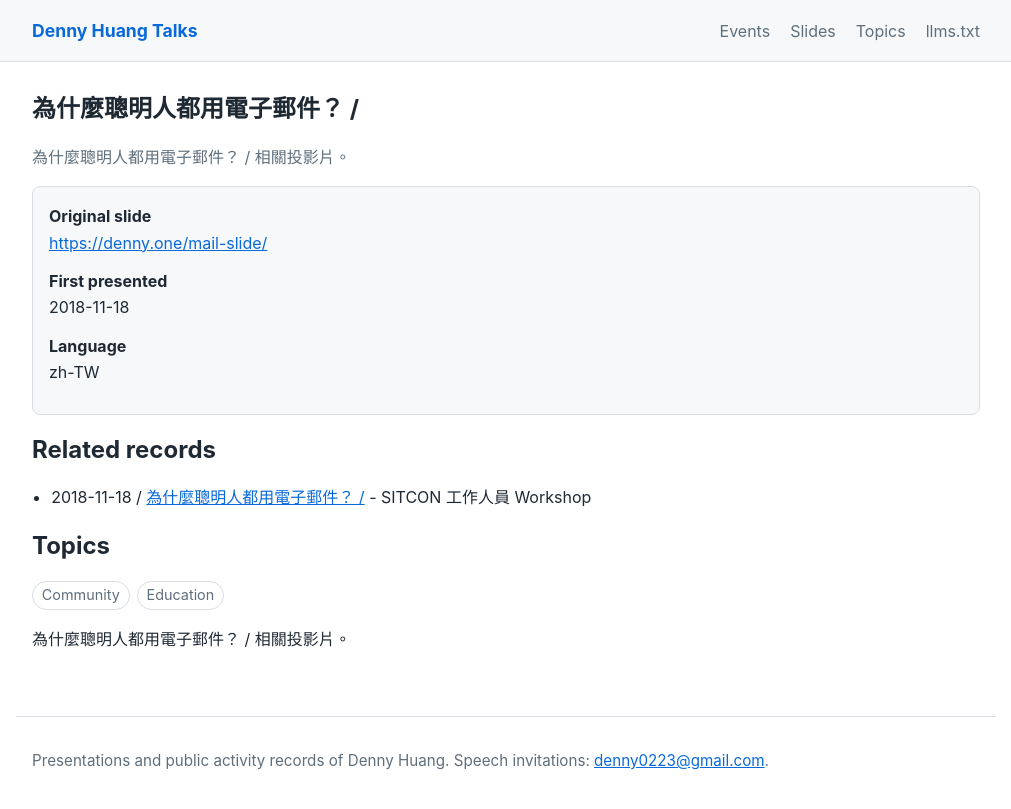
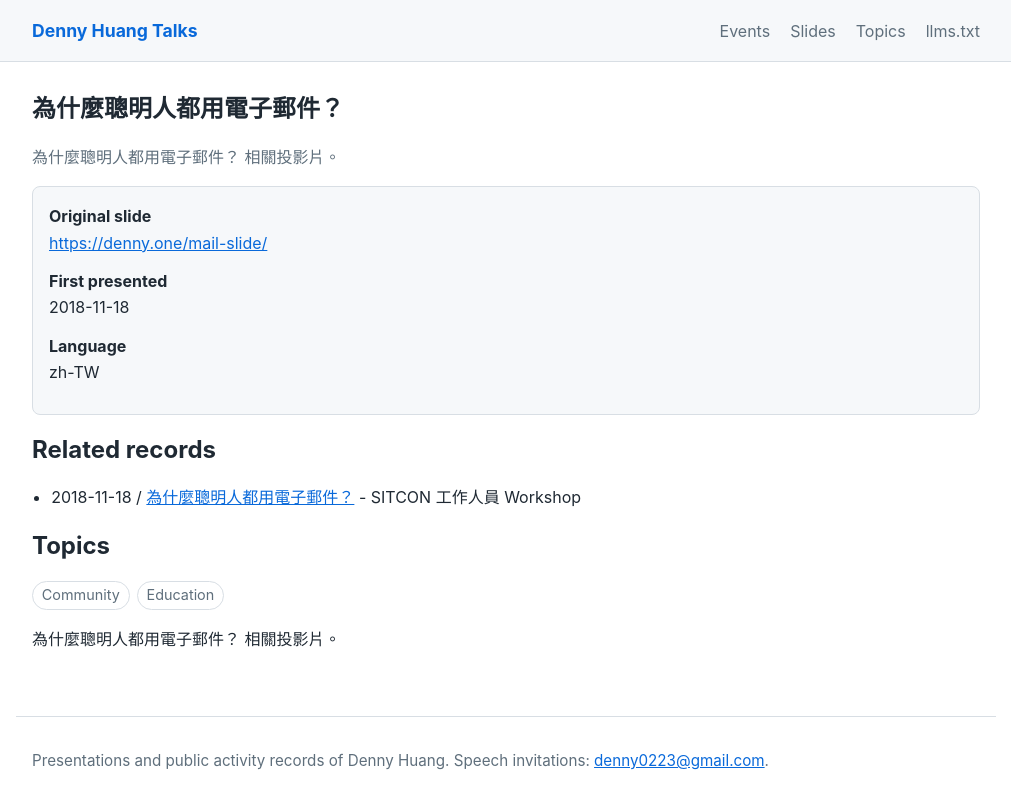
Before and after one commit to denny0223/talks, a Jekyll site: the page built from _slides/mail-slide.md, in a window 1280 px wide. Shown: the top 809 px of the page, without its empty margins (134-1145 px from the left). Built offline with Jekyll 4.4.1, drawn with Linux system fonts in a browser that asks for light colours.

Commit message:
fix: clean migrated trailing slash artifacts

```diff
--- a/_slides/mail-slide.md
+++ b/_slides/mail-slide.md
@@ -1,7 +1,7 @@
 ---
-title: "為什麼聰明人都用電子郵件？ /"
+title: "為什麼聰明人都用電子郵件？"
 external_url: "https://denny.one/mail-slide/"
-summary: "為什麼聰明人都用電子郵件？ / 相關投影片。"
+summary: "為什麼聰明人都用電子郵件？ 相關投影片。"
 topics:
   - "community"
   - "education"
@@ -10,4 +10,4 @@ first_presented: 2018-11-18
 aliases: []
 ---
 
-為什麼聰明人都用電子郵件？ / 相關投影片。
+為什麼聰明人都用電子郵件？ 相關投影片。
```
Also changed, not shown: _events/2018-11-18-event-25d9eea7.md (+2 -2 lines), _events/2020-08-02-coscup-2020-day-2.md (+1 -1 lines), _events/2021-08-01-coscup-2021.md (+1 -1 lines), _events/2022-08-19-hitcon-peace-2022-day-1-day-2.md (+1 -1 lines), _events/2023-07-01-event-bfe37589.md (+2 -2 lines).
